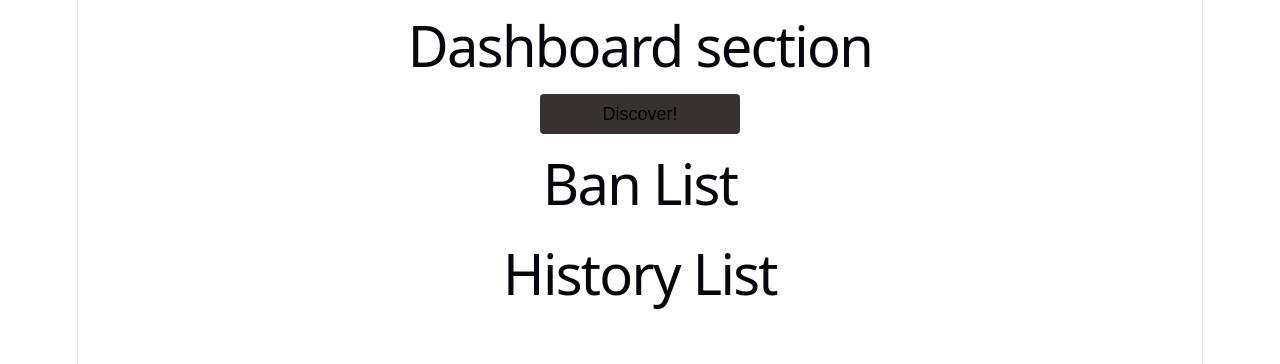
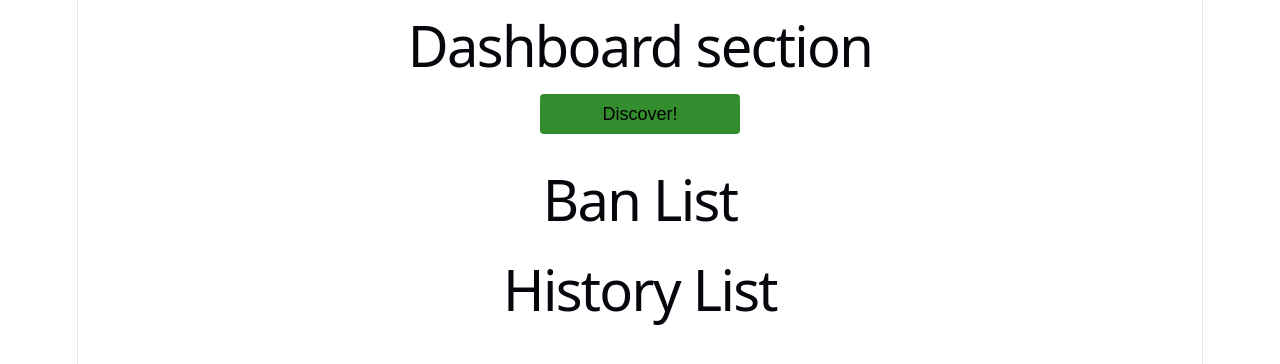
Before and after one commit to james-j-han/veni-vici, a React (Vite) app: page / in a window 1280 px wide. Shown: the top 364 px of the page. Built offline with nearby package versions, Linux system fonts and the light colour scheme.

Commit message:
implement client side filter/comparison against ban list

```diff
--- a/src/App.css
+++ b/src/App.css
@@ -22,7 +22,8 @@ button {
 }
 
 .discover-button {
-  background-color: rgb(56, 49, 49);
+  background-color: rgb(51, 140, 45);
+  margin-bottom: 20px;
 }
 
 .history-list {
--- a/src/App.jsx
+++ b/src/App.jsx
@@ -13,7 +13,6 @@ function App() {
   const [history, setHistory] = useState([]);
 
   function onBan(attribute) {
-    console.log('Banned');
     // exclude duplicates
     if (!banList.includes(attribute)) {
       setBanList([...banList, attribute]);
@@ -26,7 +25,6 @@ function App() {
   }, [banList]);
 
   function onUnban(attribute) {
-    console.log('Unbanned');
     setBanList(banList.filter((item) => item !== attribute));
   }
 
@@ -37,7 +35,7 @@ function App() {
   return (
     <div className='main-container'>
       <Dashboard pokemon={pokemon} setPokemon={setPokemon} banList={banList} onBan={onBan} onUnban={onUnban} onDiscover={onDiscover}/>
-      <BanList />
+      <BanList banList={banList} onUnban={onUnban} />
       <HistoryList history={history} />
     </div>
   )
--- a/src/components/BanList.jsx
+++ b/src/components/BanList.jsx
@@ -1,9 +1,14 @@
+import AttributeButton from "./AttributeButton"
 
-
-function BanList() {
+function BanList({ banList, onUnban }) {
     return (
         <>
             <h1>Ban List</h1>
+            <div className="ban-list">
+                {banList.map((item) => (
+                    <button key={item} onClick={() => onUnban(item)}>{item}</button>
+                ))}
+            </div>
         </>
     )
 }
--- a/src/components/Dashboard.jsx
+++ b/src/components/Dashboard.jsx
@@ -8,24 +8,54 @@ function Dashboard({ pokemon, setPokemon, banList, onBan, onUnban, onDiscover })
     function getRandomId() {
 
         // hardcoded max range but could be improved for customization
-        return Math.floor(Math.random() * 1351) + 1;
+        return Math.floor(Math.random() * 10) + 1;
     }
 
     async function fetchData() {
+        try {
+            let foundPokemon = null;
+            // limit number of attempts
+            let attempts = 0;
+            let maxAttempts = 10;
+
+            while (!foundPokemon && attempts < maxAttempts) {
+                attempts++;
                 // build url
                 const randomId = getRandomId();
                 const url = `${baseURL}/${randomId}`;
 
-        try {
                 // fetch url and check for http errors
                 const response = await fetch(url);
                 if (!response.ok) throw new Error(`HTTP error: ${response.error}`);
+                const data = await response.json();
 
-            const data = await response.json();
+                // current pokemon attributes to compare with ban list
+                const attributes = [
+                    `Height: ${data.height}`,
+                    `Weight: ${data.Weight}`,
+                    `Base Exp: ${data.base_experience}`,
+                    ...data.types.map((t) => `Type: ${t.type.name}`),
+                    ...data.abilities.map((a) => `Ability: ${a.ability.name}`)
+                ];
+
+                // compare if any attributes are on ban list
+                const isBanned = attributes.some((attr) => banList.includes(attr));
+
+                if (!isBanned) {
+                    foundPokemon = data;
+                }
+            }
+
+            if (foundPokemon) {
                 // console.log(data);
-            setPokemon(data);
+                setPokemon(foundPokemon);
                 // add to history list
-            onDiscover(data);
+                onDiscover(foundPokemon);
+            } else {
+                console.error('Could not find a valid Pokemon, ban list may be too restrictive');
+                alert('Could not find a valid Pokemon, ban list may be too restrictive');
+            }
+
         } catch (error) {
             console.error('Something went wrong: ', error);
         }
@@ -34,6 +64,7 @@ function Dashboard({ pokemon, setPokemon, banList, onBan, onUnban, onDiscover })
     return (
         <div className="dashboard">
             <h1>Dashboard section</h1>
+            <button className='discover-button' onClick={fetchData}>Discover!</button>
             {
                 pokemon && (
                 <div className='pokemon-container'>
@@ -67,7 +98,6 @@ function Dashboard({ pokemon, setPokemon, banList, onBan, onUnban, onDiscover })
                     </div>
                 </div>
             )}
-            <button className='discover-button' onClick={fetchData}>Discover!</button>
         </div>
     )
 }
```
Lines whose indentation alone changed are shown as unchanged.
